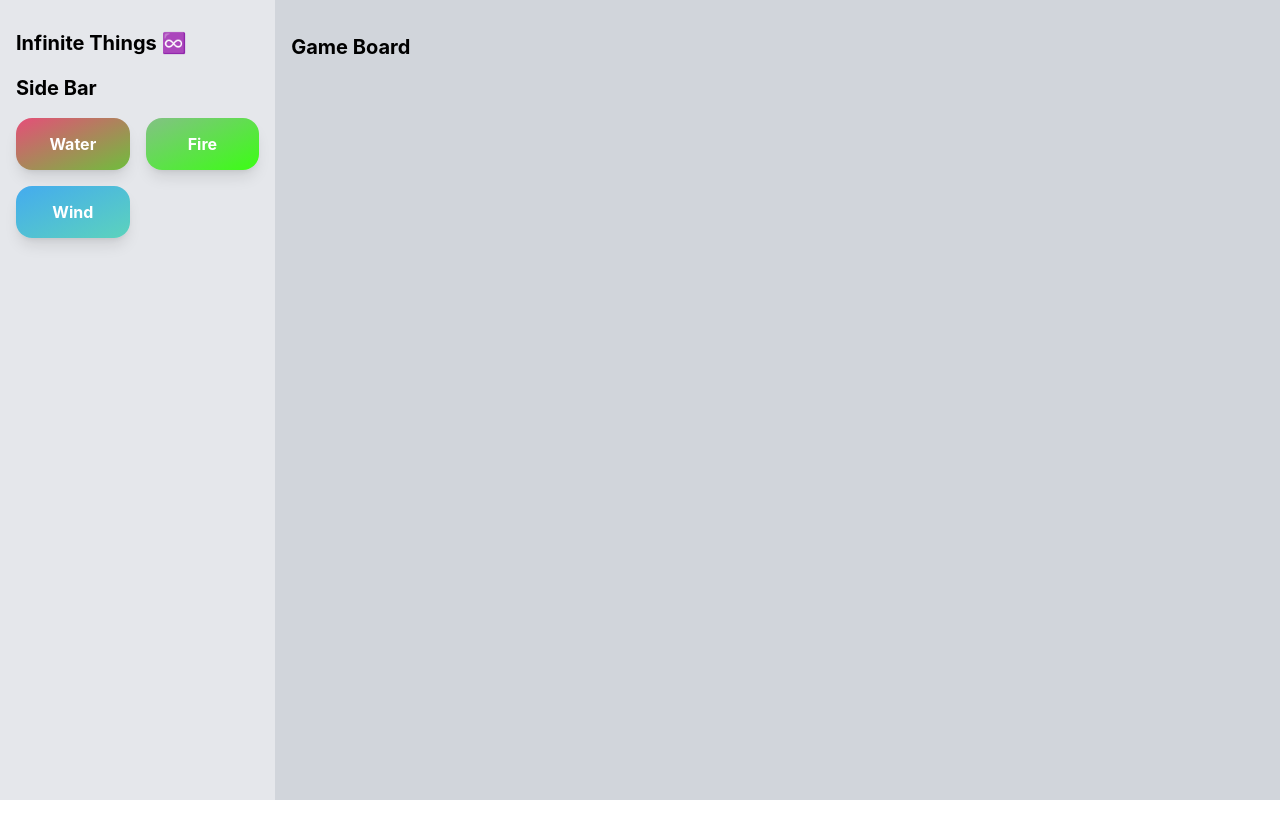
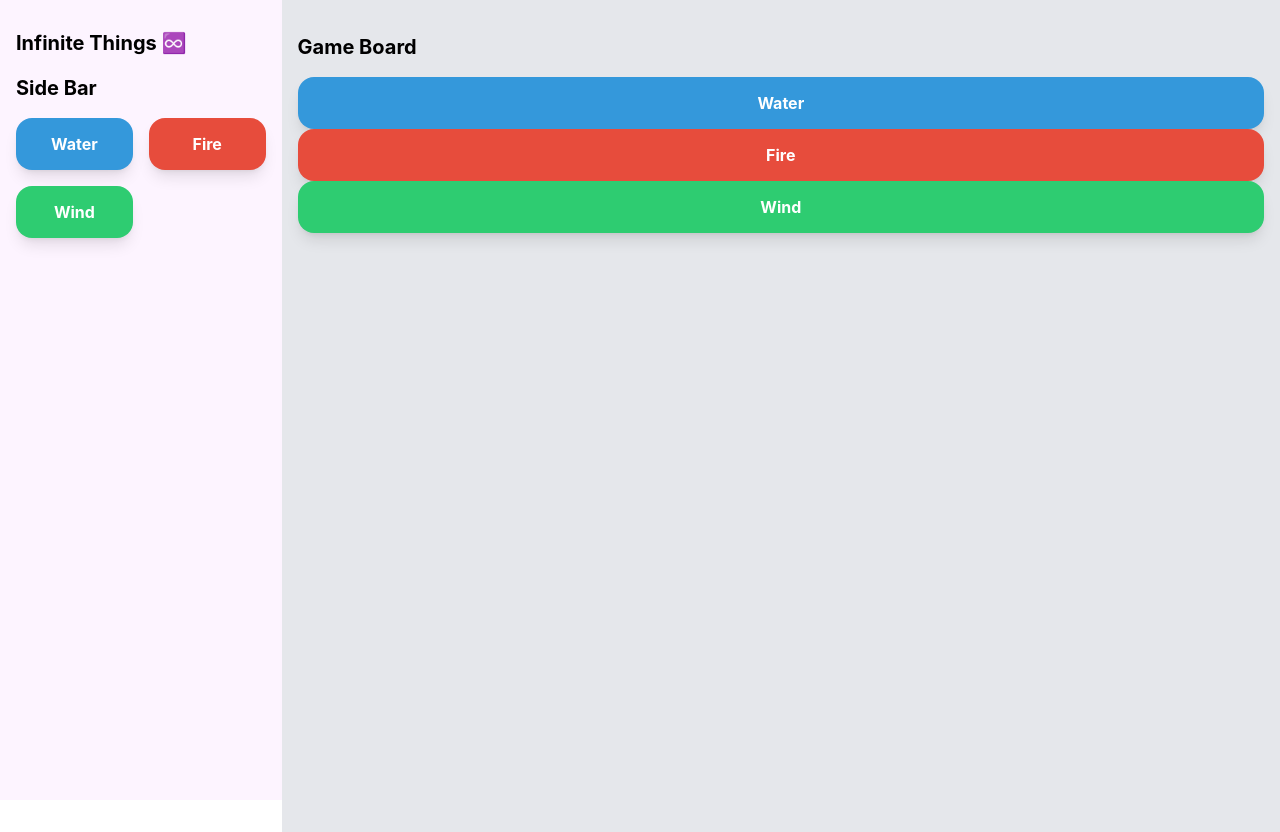
Before and after one commit to maheshmnj/infinite-things, a React (Create React App) app: page / in a window 1280 px wide. Before the commit the page ends 800 px from the top, so only its background shows below. Built offline with nearby package versions, Linux system fonts and the light colour scheme.

Commit message:
minor updates to drag and drop

```diff
--- a/src/App.tsx
+++ b/src/App.tsx
@@ -3,18 +3,18 @@ import React from "react";
 import GameBoard from "../src/components/GameBoard/GameBoard";
 import SideBar from "../src/components/SideBar/SideBar";
 
-const App: React.FC = () => {
+function App() {
   return (
     <div className="min-h-screen flex flex-col md:flex-row bg-gray-100">
-      <div className="md:w-1/5 bg-gray-200 p-4">
+      <div className="md:w-1/5 bg-fuchsia-50 p-4">
         <h1 className="text-xl font-bold mb-4">Infinite Things ♾️</h1>
         <SideBar />
       </div>
-      <div className="md:w-4/5 bg-gray-300 p-4 flex-grow">
+      <div className="md:w-4/5 bg-amber-50 flex-grow">
         <GameBoard />
       </div>
     </div>
   );
-};
+}
 
 export default App;
--- /dev/null
+++ b/src/Types.ts
@@ -0,0 +1,6 @@
+export interface ElementData {
+    id: string;
+    dx: number;
+    dy: number;
+    color: string;
+}
--- a/src/components/DragDropContainer.tsx
+++ b/src/components/DragDropContainer.tsx
@@ -1,8 +1,9 @@
 // DragDropContainer.tsx
 import React, { useState, DragEvent } from "react";
+import { ElementData } from "../Types";
 
 interface DragDropContainerProps {
-  onDrop: (id: string, x: number, y: number) => void;
+  onDrop: (element: ElementData) => void;
   children: React.ReactNode;
 }
 
@@ -10,42 +11,56 @@ const DragDropContainer: React.FC<DragDropContainerProps> = ({
   onDrop,
   children,
 }) => {
-  const [draggedElement, setDraggedElement] = useState<{
-    id: string;
-    offsetX: number;
-    offsetY: number;
-  } | null>(null);
+  const [draggedElement, setDraggedElement] = useState<ElementData | null>(
+    null
+  );
 
-  const handleDragStart = (e: React.DragEvent, id: string) => {
+  const handleDragStart = (e: React.DragEvent, element: ElementData) => {
+    console.log("drag started");
     setDraggedElement({
-      id,
-      offsetX: e.nativeEvent.offsetX,
-      offsetY: e.nativeEvent.offsetY,
+      id: element.id,
+      dx: e.clientX,
+      dy: e.clientY,
+      color: element.color,
     });
   };
 
   const handleDragEnd = () => {
     setDraggedElement(null);
+    console.log("drag end");
   };
 
   const handleDragOver = (e: DragEvent) => {
-    e.preventDefault();
+    if (!draggedElement) {
+      console.log("set element");
+      const data = e.dataTransfer.getData("element");
+      const element = JSON.parse(data);
+      setDraggedElement(element);
+    }
+    console.log("dragging over");
   };
 
   const handleDrop = (e: DragEvent) => {
     e.preventDefault();
     if (draggedElement) {
+      console.log("dropped");
       const rect = e.currentTarget.getBoundingClientRect();
-      const x = e.clientX - rect.left - draggedElement.offsetX;
-      const y = e.clientY - rect.top - draggedElement.offsetY;
+      const x = e.clientX - rect.left - draggedElement.dx;
+      const y = e.clientY - rect.top - draggedElement.dy;
+      const newElement: ElementData = {
+        id: draggedElement.id,
+        dx: x,
+        dy: y,
+        color: draggedElement.color, // Adjust based on your logic
+      };
 
-      onDrop(draggedElement.id, x, y);
+      onDrop(newElement);
     }
   };
 
   return (
     <div
-      className="drag-drop-container relative"
+      className="drag-drop-container relative min-h-screen"
       onDragOver={handleDragOver}
       onDrop={handleDrop}
     >
@@ -53,8 +68,8 @@ const DragDropContainer: React.FC<DragDropContainerProps> = ({
         <div
           className="feedback"
           style={{
-            left: draggedElement.offsetX,
-            top: draggedElement.offsetY,
+            left: draggedElement.dx,
+            top: draggedElement.dy,
           }}
         >
           {draggedElement.id}
@@ -64,6 +79,7 @@ const DragDropContainer: React.FC<DragDropContainerProps> = ({
         React.cloneElement(child as React.ReactElement<any>, {
           onDragStart: handleDragStart,
           onDragEnd: handleDragEnd,
+          onDragOver: handleDragOver,
         })
       )}
     </div>
--- a/src/components/Element.tsx
+++ b/src/components/Element.tsx
@@ -1,41 +1,28 @@
 // Element.tsx
 import React from "react";
-
+import { ElementData } from "../Types";
 interface ElementProps {
-  id: string;
-  onDragStart: (e: React.DragEvent, id: string) => void;
+  element: ElementData;
+  onDrag: (e: React.DragEvent<HTMLDivElement>) => void;
 }
 
-const getRandomColor = () => {
-  const letters = "0123456789ABCDEF";
-  let color = "#";
-  for (let i = 0; i < 6; i++) {
-    color += letters[Math.floor(Math.random() * 16)];
-  }
-  return color;
-};
-
-const generateRandomPalette = () => {
-  const color1 = getRandomColor();
-  const color2 = getRandomColor();
-  return [color1, color2];
-};
-
-const Element: React.FC<ElementProps> = ({ id, onDragStart }) => {
-  const [color1, color2] = generateRandomPalette();
-
+function Element({ onDrag, element }: ElementProps) {
   return (
     <div
-      className={`element p-4 min-w-12 text-white text-center font-bold rounded-2xl shadow-lg cursor-pointer`}
+      className={`element p-4 min-w-4 text-white text-center font-bold rounded-2xl shadow-lg cursor-pointer`}
+      onDrag={onDrag}
+      onDragStart={(e) => {
+        e.dataTransfer.setData("string", JSON.stringify(element));
+      }}
       style={{
-        background: `linear-gradient(to bottom right, ${color1}, ${color2})`,
+        background: `${element.color}`,
+        transform: `translate(${element.dx}px, ${element.dy}px)`,
       }}
       draggable
-      onDragStart={(e) => onDragStart(e, id)}
     >
-      {id}
+      {element.id}
     </div>
   );
-};
+}
 
 export default Element;
--- a/src/components/GameBoard/GameBoard.tsx
+++ b/src/components/GameBoard/GameBoard.tsx
@@ -1,30 +1,58 @@
-// GameBoard.tsx
 import React, { useState } from "react";
 import Element from "../Element";
-import DragDropContainer from "../DragDropContainer";
+import { ElementData } from "../../Types";
 
-interface ElementData {
-  id: string;
-  x: number;
-  y: number;
-}
+const GameBoard = () => {
+  const [elements, setElements] = useState<ElementData[]>([
+    { id: "Water", dx: 0, dy: 0, color: "#3498db" },
+    { id: "Fire", dx: 0, dy: 0, color: "#e74c3c" },
+    { id: "Wind", dx: 0, dy: 0, color: "#2ecc71" },
+  ]);
 
-const GameBoard: React.FC = () => {
-  const [elements, setElements] = useState<ElementData[]>([]);
+  const handleDrop = (e: React.DragEvent<HTMLDivElement>) => {
+    e.preventDefault();
+    const elementId = e.dataTransfer.getData("elementId");
+    const element = elements.find((el) => el.id.toString() === elementId);
+    if (element) {
+      const rect = e.currentTarget.getBoundingClientRect();
+      const x = e.clientX - rect.left;
+      const y = e.clientY - rect.top;
+      element.dx = x;
+      element.dy = y;
+      setElements([...elements]);
+    }
+  };
 
-  const handleDrop = (id: string, x: number, y: number) => {
-    setElements((prevElements) => [...prevElements, { id, x, y }]);
+  const handleDragStart = (
+    e: React.DragEvent<HTMLDivElement>,
+    element: ElementData
+  ) => {
+    element.dx = e.clientX;
+    element.dy = e.clientY;
+    e.dataTransfer.setData("element", JSON.stringify({ element }));
+  };
+
+  const handleDragOver = (e: React.DragEvent<HTMLDivElement>) => {
+    e.preventDefault();
   };
 
   return (
-    <DragDropContainer onDrop={handleDrop}>
-      <div className="game-board flex-grow relative">
-        <h2 className="text-xl font-bold mb-4">Game Board</h2>
+    <div
+      className="game-board bg-gray-200 relative h-full p-4"
+      onDrop={handleDrop}
+      onDragOver={(e) => e.preventDefault()}
+    >
+      <h2 className="text-xl font-bold mb-4">Game Board</h2>
+      <div className="min-w-0 relative">
         {elements.map((element) => (
-          <Element key={element.id} id={element.id} onDragStart={() => {}} />
+          <Element
+            key={element.id}
+            element={element}
+            onDrag={(e) => handleDragStart(e, element)}
+          />
         ))}
       </div>
-    </DragDropContainer>
+    </div>
   );
 };
 
--- a/src/components/SideBar/SideBar.tsx
+++ b/src/components/SideBar/SideBar.tsx
@@ -1,28 +1,26 @@
 // SideBar.tsx
 import React from "react";
 import Element from "../Element";
+import { ElementData } from "../../Types";
+
+const elements: ElementData[] = [
+  { id: "Water", dx: 0, dy: 0, color: "#3498db" },
+  { id: "Fire", dx: 0, dy: 0, color: "#e74c3c" },
+  { id: "Wind", dx: 0, dy: 0, color: "#2ecc71" },
+];
+// Handle drag event
+const handleDrag = (e: React.DragEvent<HTMLDivElement>) => {
+  // console.log("dragging position:", e.clientX, e.clientY);
+};
+
 const SideBar: React.FC = () => {
-  const elements = [
-    { id: "Water", color: "#3498db" },
-    { id: "Fire", color: "#e74c3c" },
-    { id: "Wind", color: "#2ecc71" },
-    // Add more elements as needed
-  ];
-
-  const handleDragStart = (e: React.DragEvent, id: string) => {
-    e.dataTransfer.setData("element", id);
-  };
-
   return (
     <div className="sidebar">
       <h2 className="text-xl font-bold mb-4">Side Bar</h2>
       <div className="grid grid-cols-2 gap-4">
         {elements.map((element) => (
-          <Element
-            key={element.id}
-            id={element.id}
-            onDragStart={handleDragStart}
-          />
+          // spread operator to pass the element properties as props
+          <Element key={element.id} element={element} onDrag={handleDrag} />
         ))}
       </div>
     </div>
```
